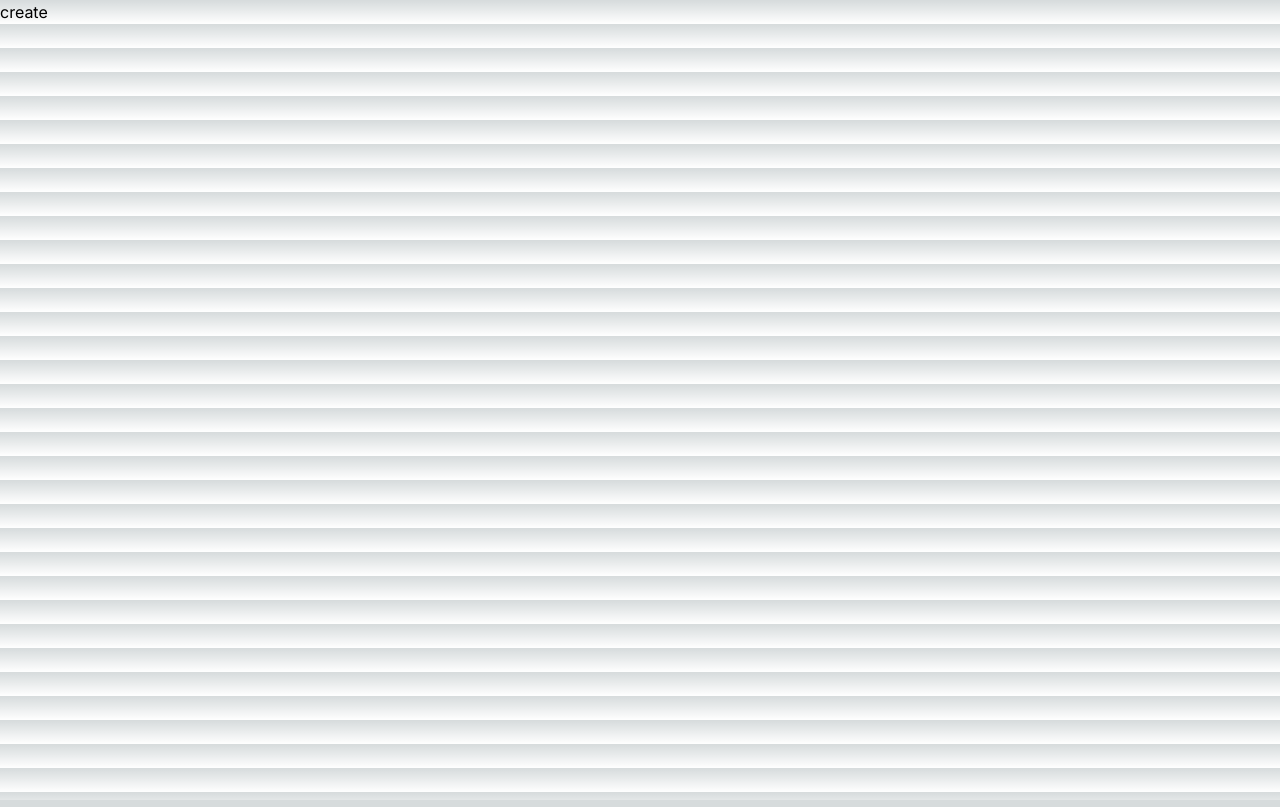
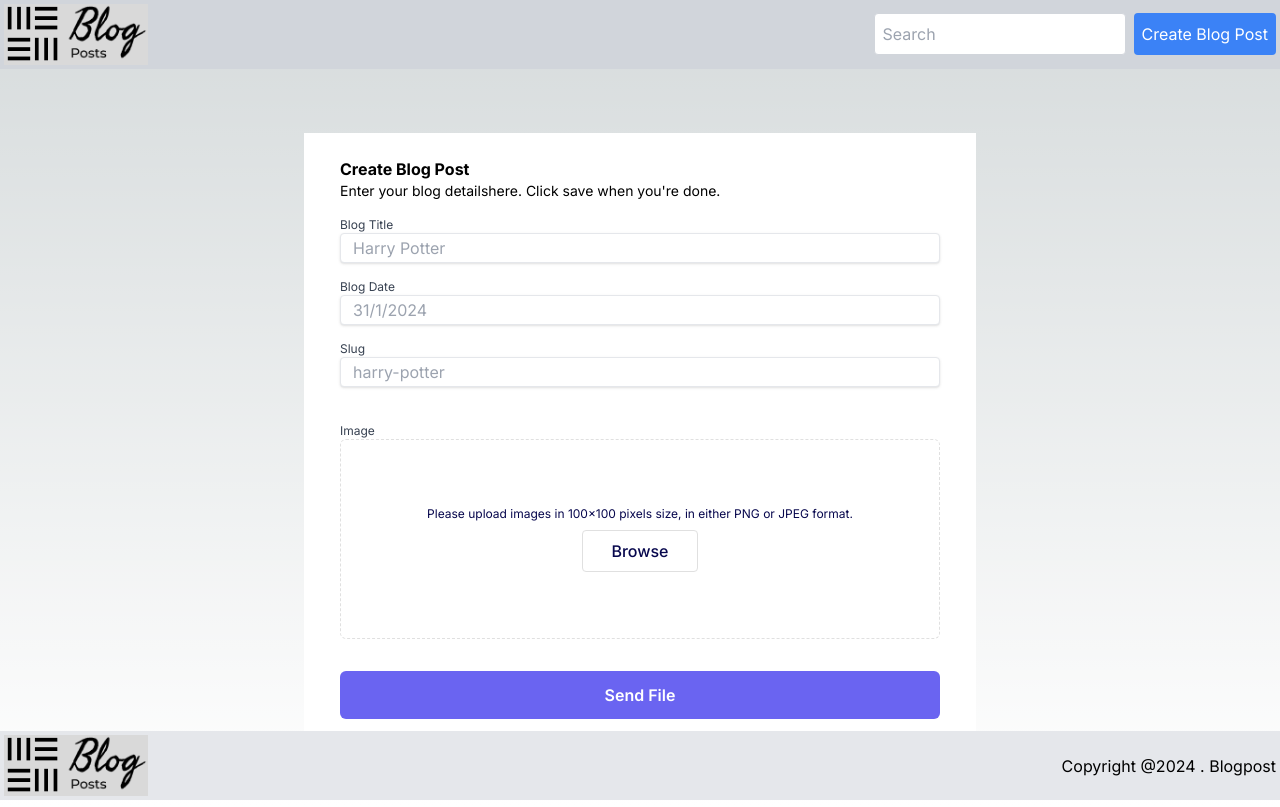
Before and after one commit to chess254/technoprise-blog-app, a Next.js app: page /create in a window 1280 px wide. Built offline with nearby package versions, Linux system fonts and the light colour scheme.

Commit message:
create page complete

```diff
--- a/app/Footer.tsx
+++ b/app/Footer.tsx
@@ -3,7 +3,7 @@ import Image from "next/image";
 import Link from "next/link";
 function Footer() {
   return (
-    <footer className="bg-gray-200 p-1 flex justify-between items-center">
+    <footer className="bg-gray-200 p-1 flex justify-between items-center fixed bottom-0 w-full z-50">
       <Image
         src="/bloglogo.png"
         width={144}
--- a/app/create/page.tsx
+++ b/app/create/page.tsx
@@ -1,3 +1,107 @@
+import Footer from "../Footer";
+import Header from "../Header";
+
 export default function Posts() {
-  return <h1>create</h1>;
+  return (
+    <>
+      <Header />
+      <main className="flex-grow p-4 flex justify-center">
+        <div className="flex items-center justify-center p-12 w-full max-w-[768px]">
+          <div className="mx-auto w-full bg-white">
+            <form
+              className="py-6 px-9"
+              action="https://formbold.com/s/FORM_ID"
+              method="POST"
+            >
+              <div className="mb-5">
+                <p className="text-black font-bold">Create Blog Post</p>
+                <p className="text-black text-sm">
+                  Enter your blog detailshere. Click save when you're done.
+                </p>
+                <div className="my-4">
+                  <label
+                    className="block text-gray-700 text-xs mb-0"
+                    htmlFor="username"
+                  >
+                    Blog Title
+                  </label>
+                  <input
+                    className="shadow appearance-none border rounded w-full py-1 px-3 text-gray-700 leading-tight focus:outline-none focus:shadow-outline"
+                    id="username"
+                    type="text"
+                    placeholder="Harry Potter"
+                  />
+                </div>
+                <div className="my-4">
+                  <label
+                    className="block text-gray-700 text-xs mb-0"
+                    htmlFor="date"
+                  >
+                    Blog Date
+                  </label>
+                  <input
+                    className="shadow appearance-none border rounded w-full py-1 px-3 text-gray-700 leading-tight focus:outline-none focus:shadow-outline"
+                    id="date"
+                    type="text"
+                    placeholder="31/1/2024"
+                  />
+                </div>
+                <div className="my-4">
+                  <label
+                    className="block text-gray-700 text-xs mb-0"
+                    htmlFor="slug"
+                  >
+                    Slug
+                  </label>
+                  <input
+                    className="shadow appearance-none border rounded w-full py-1 px-3 text-gray-700 leading-tight focus:outline-none focus:shadow-outline"
+                    id="slug"
+                    type="text"
+                    placeholder="harry-potter"
+                  />
+                </div>
+              </div>
+
+              <div className="mb-6 pt-4">
+                <label className="mb-0 block text-xs text-gray-700">
+                  Image
+                </label>
+
+                <div className="mb-8">
+                  <input
+                    type="file"
+                    name="file"
+                    id="file"
+                    className="sr-only"
+                  />
+                  <label
+                    htmlFor="file"
+                    className="relative flex min-h-[200px] items-center justify-center rounded-md border border-dashed border-[#e0e0e0] p-12 text-center"
+                  >
+                    <div>
+                      <span className="mb-2 block text-xs font-small text-[#07074D]">
+                        Please upload images in 100x100 pixels size, in either
+                        PNG or JPEG format.{" "}
+                      </span>
+
+                      <span className="inline-flex rounded border border-[#e0e0e0] py-2 px-7 text-base font-medium text-[#07074D]">
+                        Browse
+                      </span>
+                    </div>
+                  </label>
+                </div>
+              </div>
+
+              <div>
+                <button className="hover:shadow-form w-full rounded-md bg-[#6A64F1] py-3 px-8 text-center text-base font-semibold text-white outline-none">
+                  Send File
+                </button>
+              </div>
+            </form>
+          </div>
+        </div>
+      </main>
+      <Footer />
+    </>
+  );
 }
--- a/app/page.tsx
+++ b/app/page.tsx
@@ -44,7 +44,7 @@ export default function Home() {
             </div>
           ))}
           {/* Pagination */}
-          <div className="col-span-3 flex justify-center mt-4">
+          <div className="col-span-3 flex justify-center mt-4 mb-20">
             {[...Array(totalPages)].map((_, index) => (
               <button
                 key={index}
```
